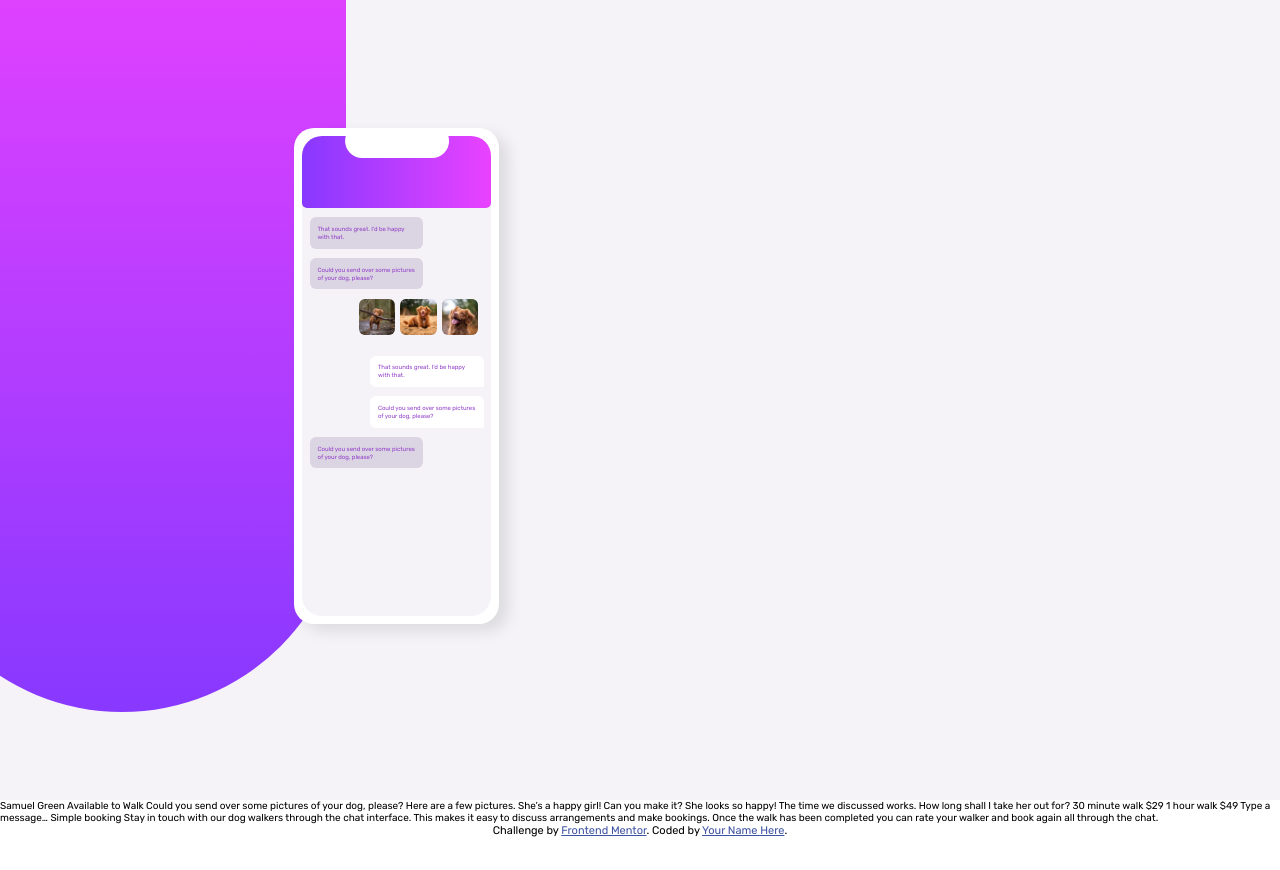
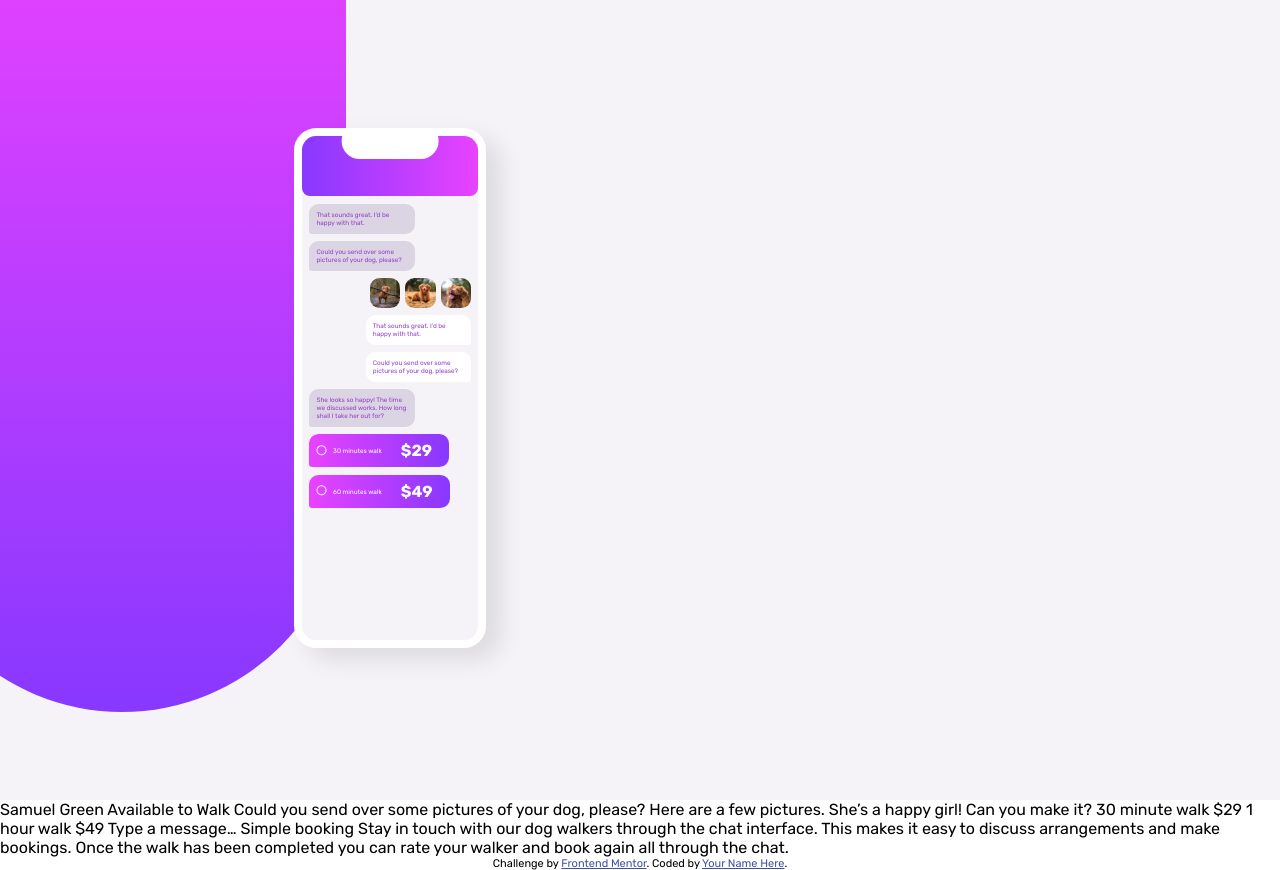
Before and after one commit to eugeneproone/chat-app-css-illustration, a website: page index.html in a window 1280 px wide. Before the commit the page ends 837 px from the top, so only its background shows below. Drawn offline with Linux system fonts and the light colour scheme.

Commit message:
Messages refactoring

```diff
--- a/css/style.css
+++ b/css/style.css
@@ -7,7 +7,7 @@
 }
 
 html {
-    font-size: 62.5%;
+    font-size: 16px;
     font-family: 'Rubik', sans-serif;
 }
 
@@ -37,22 +37,21 @@ body {
     position: absolute;
     top: 16%;
     left: 23%;
-    height: 62%;
-    width: 16%;
-    border-radius: 2rem;
-    padding: .8rem;
-    background-color: white;
+    height: 65%;
+    width: 15%;
+    border-radius: 1.4rem;
+    border: .5rem solid white;
+    overflow: hidden;
     box-shadow: .9rem .7rem 1.5rem rgba(0,0,0,.10);
 }
 
 .phone__screen {
-    border-radius: 2rem;
     height: 100%;
     width: 100%;
     background-color: hsl(270, 20%, 96%);
     overflow: hidden;
     position: relative;
-    font-size: .6rem;
+    font-size: .4rem;
     color: hsl(276, 55%, 52%);
 }
 
@@ -68,37 +67,72 @@ body {
 }
 
 .phone__chat-header {
-    height: 15%;
+    height: 12%;
     width: 100%;
     background-image: linear-gradient(to right, hsl(264, 100%, 61%), hsl(293, 100%, 63%));
     border-radius: 0 0 .5rem .5rem;
 }
 
 .phone__chat-message {
-    border-radius: .6rem;
     padding: 4%;
     width: 60%;
 }
 
 .phone__chat-message--left {
     background-color: hsl(270, 20%, 86%);
-    margin: 5% 0 0 4%;
+    margin: 4% 0 0 4%;
+    border-radius: .6rem .6rem .6rem .2rem;
 }
 
 .phone__chat-message--right {
     background-color: white;
-    margin: 5% 4% 0 auto;
+    margin: 4% 4% 0 auto;
     border-radius: .6rem .6rem .2rem .6rem;
 }
 
 .phone__chat-img-grp-right {
-    margin: 5% 4% 0 auto;
-    height: 10%;
+    margin: 4% 4% 0 auto;
+    /* height: 7%; */
+}
+
+.phone__chat-img-grp-right::after {
+    content: "";
+    display: table;
+    clear: both;
+}
+
+.phone__chat-offer--left {
+    background-image: linear-gradient(to right, hsl(293, 100%, 63%), hsl(264, 100%, 61%));
+    border-radius: .6rem .6rem .6rem .2rem;
+    margin: 4% 0 0 4%;
+    color: white;
+    font-size: .5rem;
 }
 
 .phone__chat-image {
-    width: 20%;
-    margin-right: 3%;
+    width: 18%;
+    margin-left: 3%;
     border-radius: .6rem;
     float: right;
 }
+
+.phone__chat-offer {
+    padding: 4%;
+    display: inline-block;
+}
+
+.phone__chat-offer__price {
+    font-weight: 700;
+    font-size: 1rem;
+    text-transform: uppercase;
+    display: inline-block;
+}
+
+.phone__chat-offer__description {
+    font-weight: 300;
+    font-size: .4rem;
+}
+
+.phone__chat-offer > * {
+    vertical-align: middle;
+}
--- a/index.html
+++ b/index.html
@@ -36,7 +36,19 @@
 
         <div class="phone__chat-message phone__chat-message--right">That sounds great. I’d be happy with that.</div>
         <div class="phone__chat-message phone__chat-message--right">Could you send over some pictures of your dog, please?</div>
-        <div class="phone__chat-message phone__chat-message--left">Could you send over some pictures of your dog, please?</div>
+        <div class="phone__chat-message phone__chat-message--left">She looks so happy! The time we discussed works. How long shall I take her out for?</div>
+
+        <div class="phone__chat-offer phone__chat-offer--left">
+            <i class="fa fa-lg fa-circle-thin" aria-hidden="true"></i>
+            <span class="phone__chat-offer__description">&nbsp&nbsp&nbsp30 minutes walk</span>
+            <span class="phone__chat-offer__price">&nbsp&nbsp&nbsp&nbsp $29 &nbsp&nbsp</span>
+        </div>
+
+        <div class="phone__chat-offer phone__chat-offer--left">
+            <i class="fa fa-lg fa-circle-thin" aria-hidden="true"></i>
+            <span class="phone__chat-offer__description">&nbsp&nbsp&nbsp60 minutes walk</span>
+            <span class="phone__chat-offer__price">&nbsp&nbsp&nbsp&nbsp $49 &nbsp&nbsp</span>
+        </div>
 
       </div>
     </div>
@@ -54,7 +66,7 @@
 
   Can you make it?
 
-  She looks so happy! The time we discussed works. How long shall I take her out for?
+
 
   30 minute walk
   $29
@@ -74,5 +86,7 @@
     Challenge by <a href="https://www.frontendmentor.io?ref=challenge" target="_blank">Frontend Mentor</a>.
     Coded by <a href="#">Your Name Here</a>.
   </div>
+
+  <script src="https://use.fontawesome.com/d810d248c8.js"></script>
 </body>
 </html>
```
